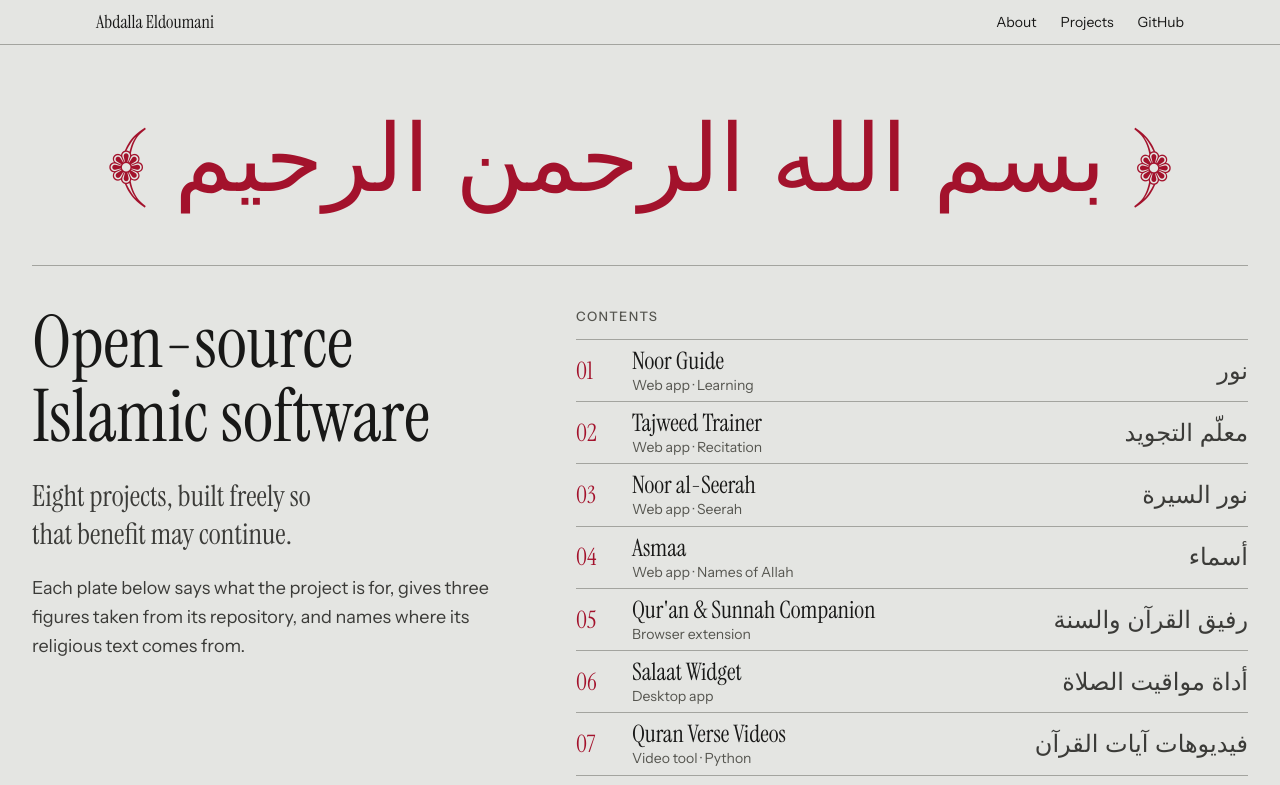
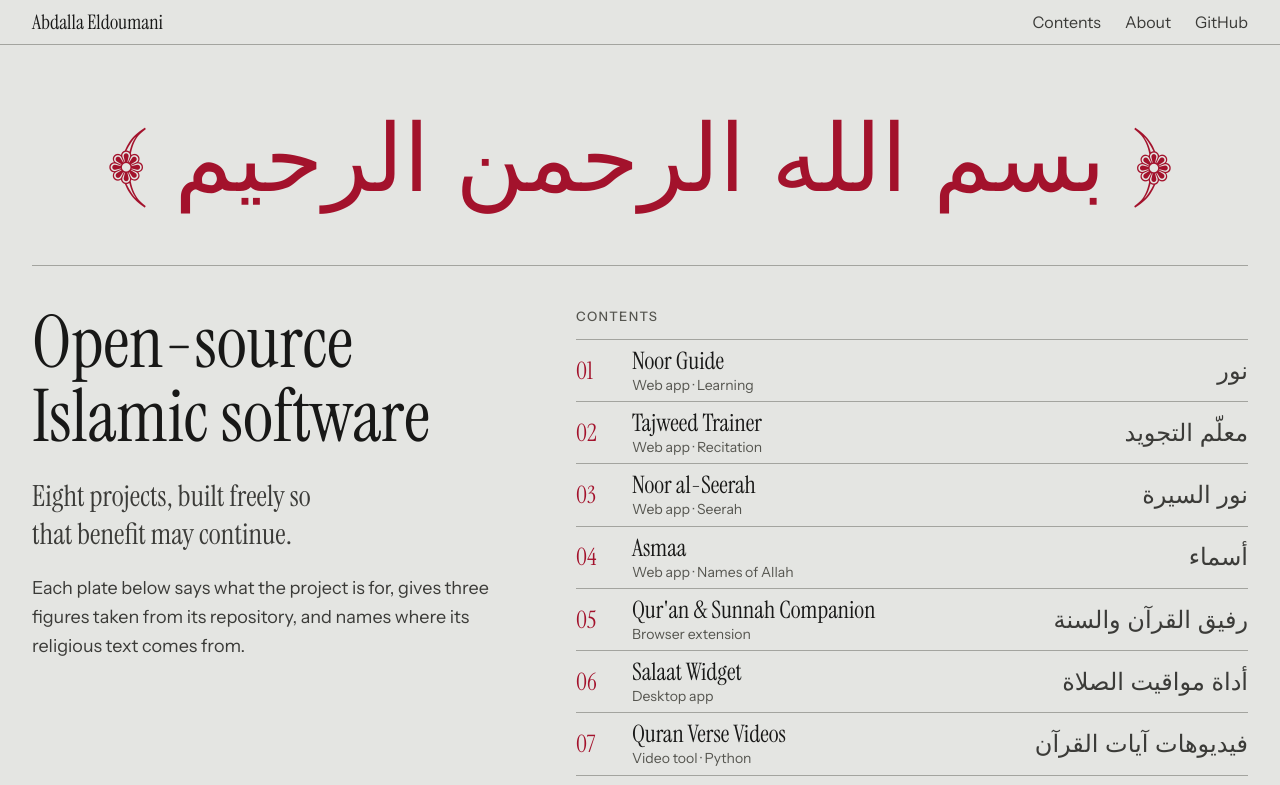
Before and after one commit to Abdalla-Eldoumani/my-islamic-portfolio, a Next.js app: page / in a window 1280 px wide. Shown: the top 785 px of the page. Built offline with nearby package versions, Linux system fonts and the light colour scheme; a web font is replaced by a local one.

Commit message:
reduce the header to three links

```diff
--- a/src/components/navbar.tsx
+++ b/src/components/navbar.tsx
@@ -1,30 +1,30 @@
 import Link from "next/link";
 
 const linkClass =
-  "inline-flex min-h-11 items-center px-3 text-sm text-text-secondary hover:text-gold-primary";
+  "inline-flex min-h-11 items-center px-2.5 text-[0.9375rem] text-ink-2 transition-colors hover:text-accent sm:px-3 sm:text-base";
 
 export function Navbar() {
   return (
     <header className="border-b border-rule">
       <nav
         aria-label="Primary"
-        className="mx-auto flex max-w-6xl flex-wrap items-center justify-between px-3 md:px-5"
+        className="wrap flex flex-wrap items-center justify-between"
       >
         <Link
           href="/"
-          className="inline-flex min-h-11 items-center px-3 font-display text-lg text-text-primary hover:text-gold-primary"
+          className="inline-flex min-h-11 items-center font-display text-xl text-ink transition-colors hover:text-accent"
         >
           Abdalla Eldoumani
         </Link>
-        <ul className="flex flex-wrap items-center">
+        <ul className="-me-2.5 flex flex-wrap items-center sm:-me-3">
+          <li>
+            <a href="#contents" className={linkClass}>
+              Contents
+            </a>
+          </li>
           <li>
             <a href="#about" className={linkClass}>
               About
-            </a>
-          </li>
-          <li>
-            <a href="#projects" className={linkClass}>
-              Projects
             </a>
           </li>
           <li>
```
